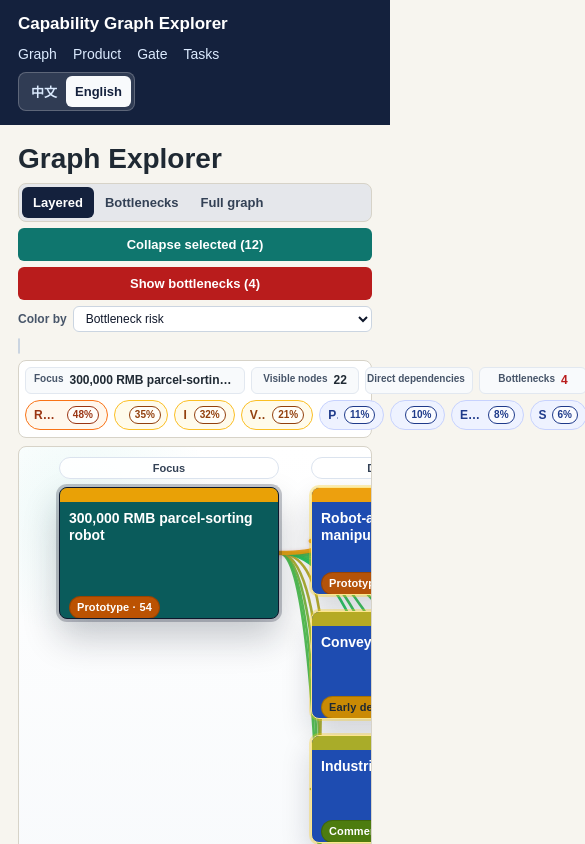
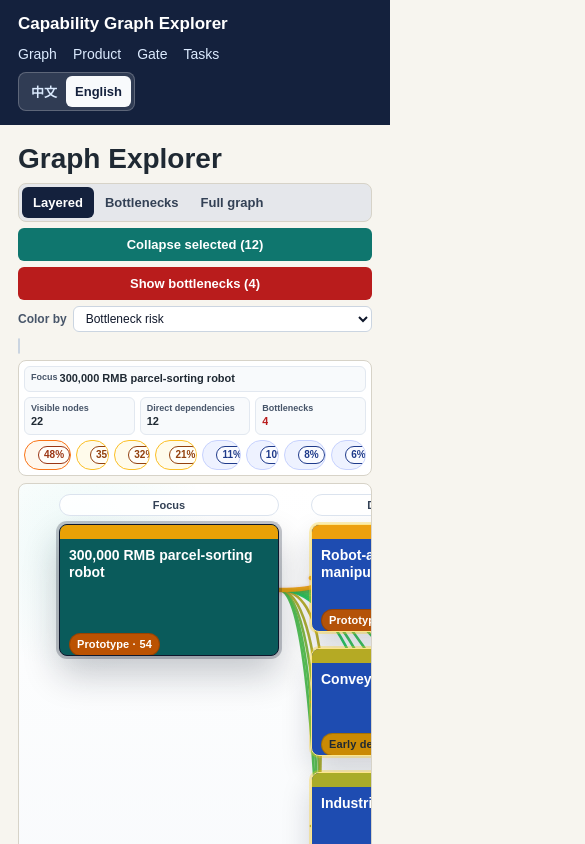
Before and after one commit to drt030/mincut, a Next.js app: page /graph in a window 390 px wide. Shown: the top 844 px of the page, 585 px wide, since content can reach past the window. Built offline with nearby package versions, Linux system fonts and the light colour scheme.

Commit message:
Compress graph context strip responsively

```diff
--- a/src/app/globals.css
+++ b/src/app/globals.css
@@ -475,7 +475,7 @@ li {
   border-radius: 8px;
   display: grid;
   gap: 6px;
-  grid-template-columns: minmax(220px, 260px) repeat(3, 108px);
+  grid-template-columns: minmax(220px, 1fr) repeat(3, minmax(92px, 112px));
   margin: 6px 0 8px;
   padding: 6px;
 }
@@ -2308,6 +2308,48 @@ code {
     margin-left: 0;
   }
 
+  .graph-context-strip {
+    gap: 5px;
+    grid-template-columns: repeat(3, minmax(0, 1fr));
+    margin: 5px 0 7px;
+    padding: 5px;
+  }
+
+  .graph-context-stat:first-child,
+  .graph-context-jumps {
+    grid-column: 1 / -1;
+  }
+
+  .graph-context-stat {
+    align-items: flex-start;
+    flex-direction: column;
+    gap: 2px;
+    justify-content: flex-start;
+    padding: 5px 6px;
+  }
+
+  .graph-context-stat:first-child {
+    flex-direction: row;
+  }
+
+  .graph-context-stat span {
+    font-size: 9px;
+  }
+
+  .graph-context-stat strong {
+    font-size: 11px;
+  }
+
+  .graph-context-jumps {
+    gap: 5px;
+    padding-bottom: 0;
+  }
+
+  .graph-context-jumps a {
+    max-width: min(76vw, 220px);
+    padding: 5px 7px;
+  }
+
   .segmented-control {
     overflow-x: auto;
     width: 100%;
```
